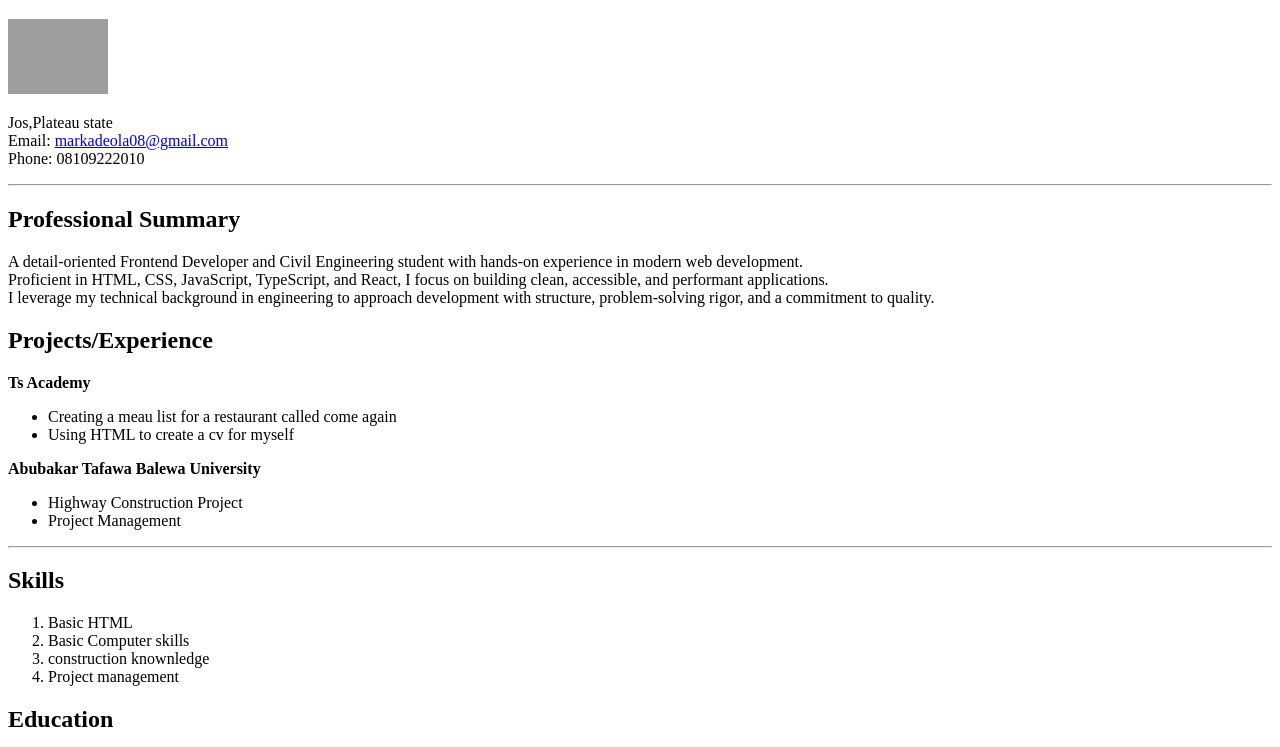
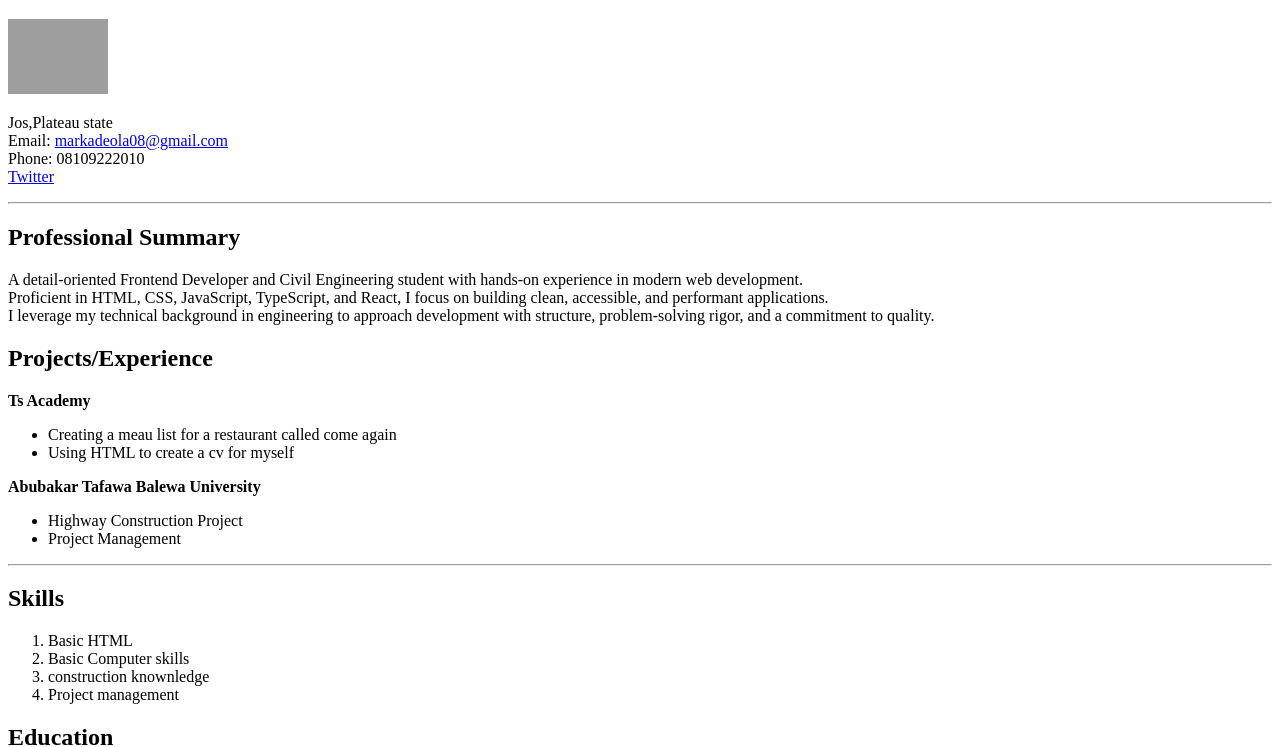
Before and after one commit to markadeola/html-cv, a plain HTML site: page indexcv.html in a window 1280 px wide. Shown: the part 61-808 px from the top of the page. Drawn offline with Linux system fonts and the light colour scheme; grey boxes are pictures that could not be loaded.

Commit message:
just trying stuffs

```diff
--- a/indexcv.html
+++ b/indexcv.html
@@ -13,7 +13,8 @@
     <p class="contant_details">
         Jos,Plateau state <br>
         Email: <a href="mailto:markadeola08@gmail.com">markadeola08@gmail.com</a><br>
-        Phone: 08109222010
+        Phone: 08109222010<br>
+        <a href="https://x.com/sectormili?s=21">Twitter</a>
    </p>
   </div>
   <hr>
```
